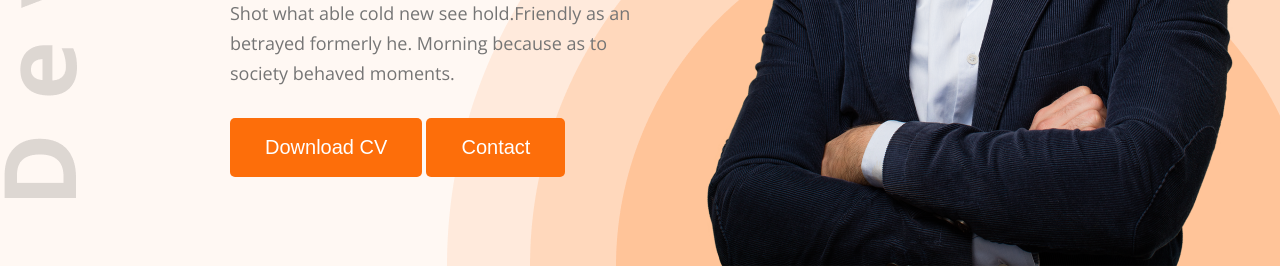
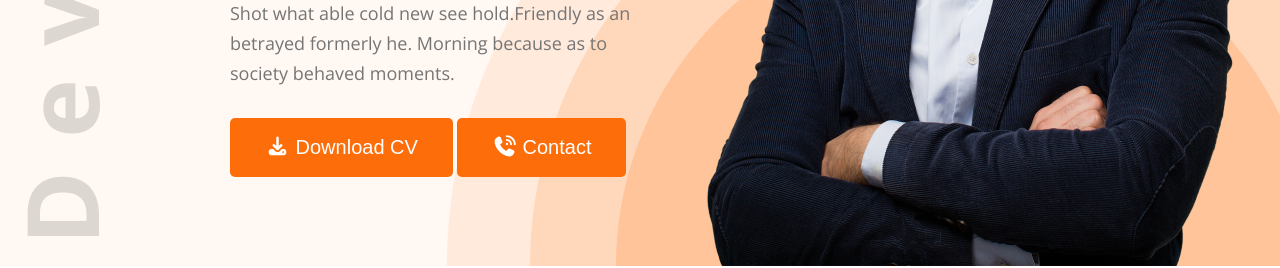
Before and after one commit to h-shihab/hero-dev-code, a plain HTML site: page index.html in a window 1280 px wide. Shown: the part 565-833 px from the top of the page. Drawn offline with nearby package versions, Linux system fonts and the light colour scheme.

Commit message:
add buttons icon

```diff
--- a/index.html
+++ b/index.html
@@ -5,11 +5,13 @@
     <meta charset="UTF-8">
     <meta name="viewport" content="width=device-width, initial-scale=1.0">
     <title>My Portfolio</title>
+
     <link rel="preconnect" href="https://fonts.googleapis.com">
     <link rel="preconnect" href="https://fonts.gstatic.com" crossorigin>
     <link
         href="https://fonts.googleapis.com/css2?family=Open+Sans:ital,wght@0,300..800;1,300..800&family=Plus+Jakarta+Sans:ital,wght@0,200..800;1,200..800&family=Poppins:ital,wght@0,100;0,200;0,300;0,400;0,500;0,600;0,700;0,800;0,900;1,100;1,200;1,300;1,400;1,500;1,600;1,700;1,800;1,900&display=swap"
         rel="stylesheet">
+        <link rel="stylesheet" href="https://cdnjs.cloudflare.com/ajax/libs/font-awesome/7.0.1/css/all.min.css" integrity="sha512-2SwdPD6INVrV/lHTZbO2nodKhrnDdJK9/kg2XD1r9uGqPo1cUbujc+IYdlYdEErWNu69gVcYgdxlmVmzTWnetw==" crossorigin="anonymous" referrerpolicy="no-referrer" />
     <link rel="stylesheet" href="style/styles.css">
 
 <body class="font-Open-sans ">
@@ -36,8 +38,8 @@
                     behaved moments.</p>
 
                 <div>
-                    <button class="btn">Download CV</button>
-                    <button class="btn">Contact</button>
+                    <button class="btn"><i class="fa-solid fa-download"></i> Download CV</button>
+                    <button class="btn"><i class="fa-solid fa-phone-volume"></i> Contact</button>
                 </div>
             </div>
             <div class="banner-image">
@@ -186,7 +188,7 @@
                 <!-- <div class="experience"></div> -->
             </div>
             <div class="text-center">
- <button class="btn"> Download CV</button>
+ <button class="btn"><i class="fa-solid fa-download"></i> Download CV</button>
             </div>
 
         </section>
--- a/style/styles.css
+++ b/style/styles.css
@@ -54,7 +54,7 @@
     padding-top: 50px;
     background: url(../images/developer.png), url(../images/header_bg.png),#FFF8F3;
     background-repeat: no-repeat;
-    background-position: top left, bottom right ;
+    background-position: 23px 38px, bottom right ;
 }
 nav{
     width: 71%;
```
